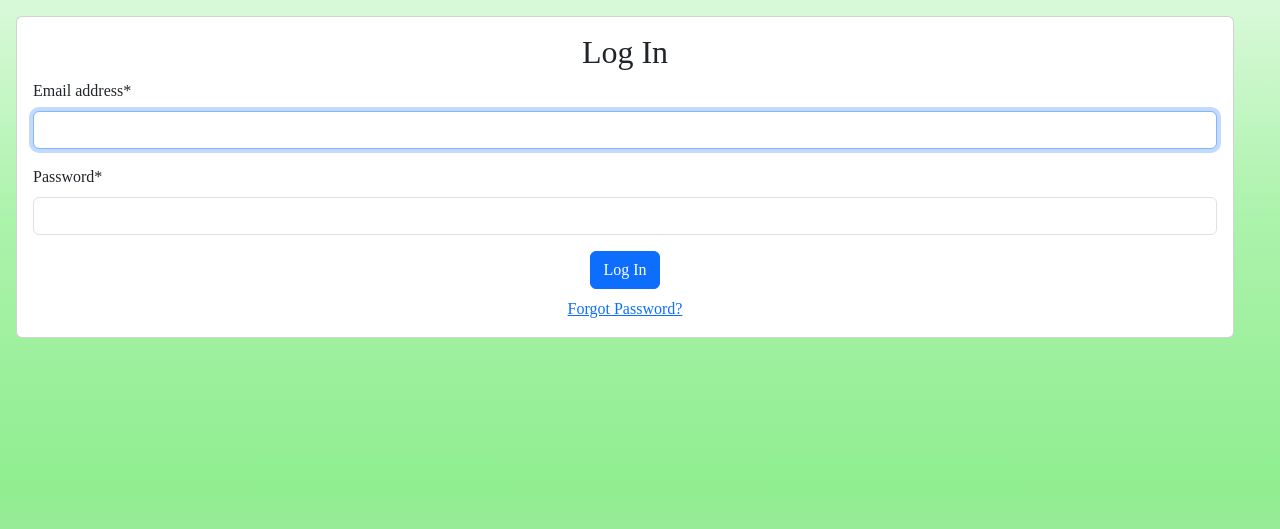
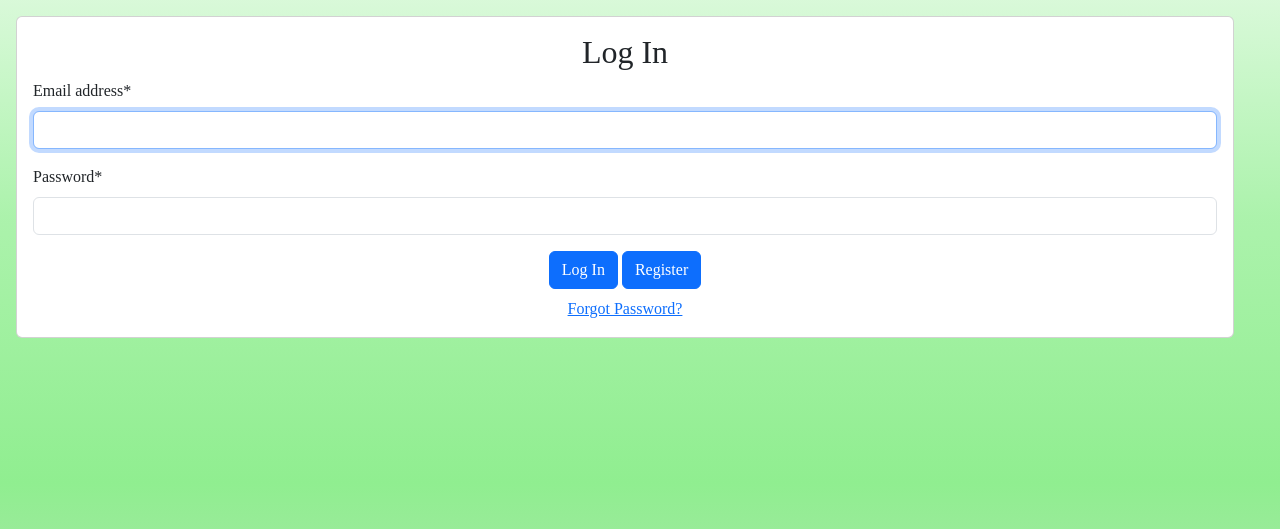
Before and after one commit to VStarr93/portfolio, a Django app: page /accounts/login/ in a window 1280 px wide. Shown: the part 50-579 px from the top of the page. Run offline with Django 4.2, Linux system fonts and the light colour scheme; some libraries are stand-ins or nearby versions.

Commit message:
add register button to login.html

```diff
--- a/templates/registration/login.html
+++ b/templates/registration/login.html
@@ -10,7 +10,10 @@
 <form method="post">
   {% csrf_token %}
   {{ form | crispy }}
-  <div class="text-center m-2"><button type="submit" class="btn btn-primary">Log In</button></div>
+  <div class="text-center m-2">
+    <button type="submit" class="btn btn-primary">Log In</button>
+    <a type="button" class="btn btn-primary" href="{% url 'crm_user:register' %}">Register</a>
+  </div>
   <div class="text-center mt-2"><a href="{% url 'password_reset' %}">Forgot Password?</a></div>
 </form>
 </div>
```
